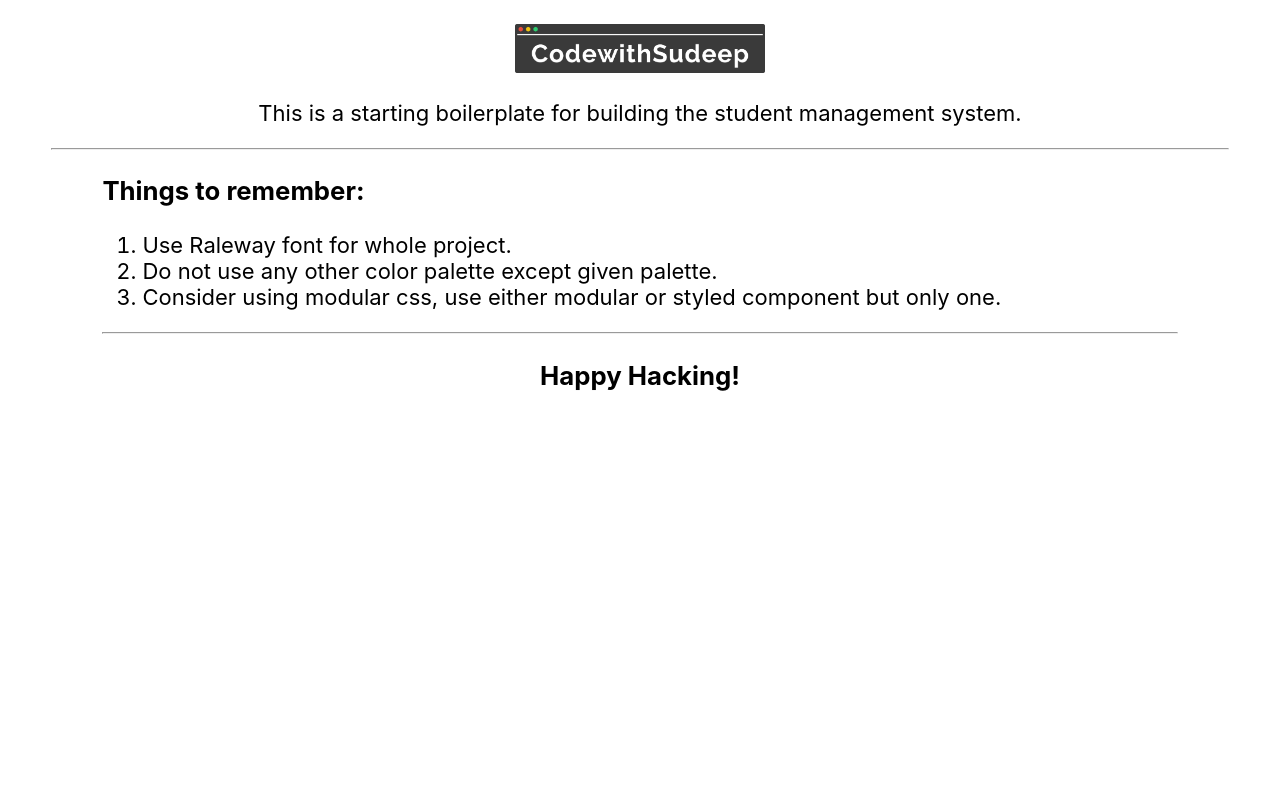
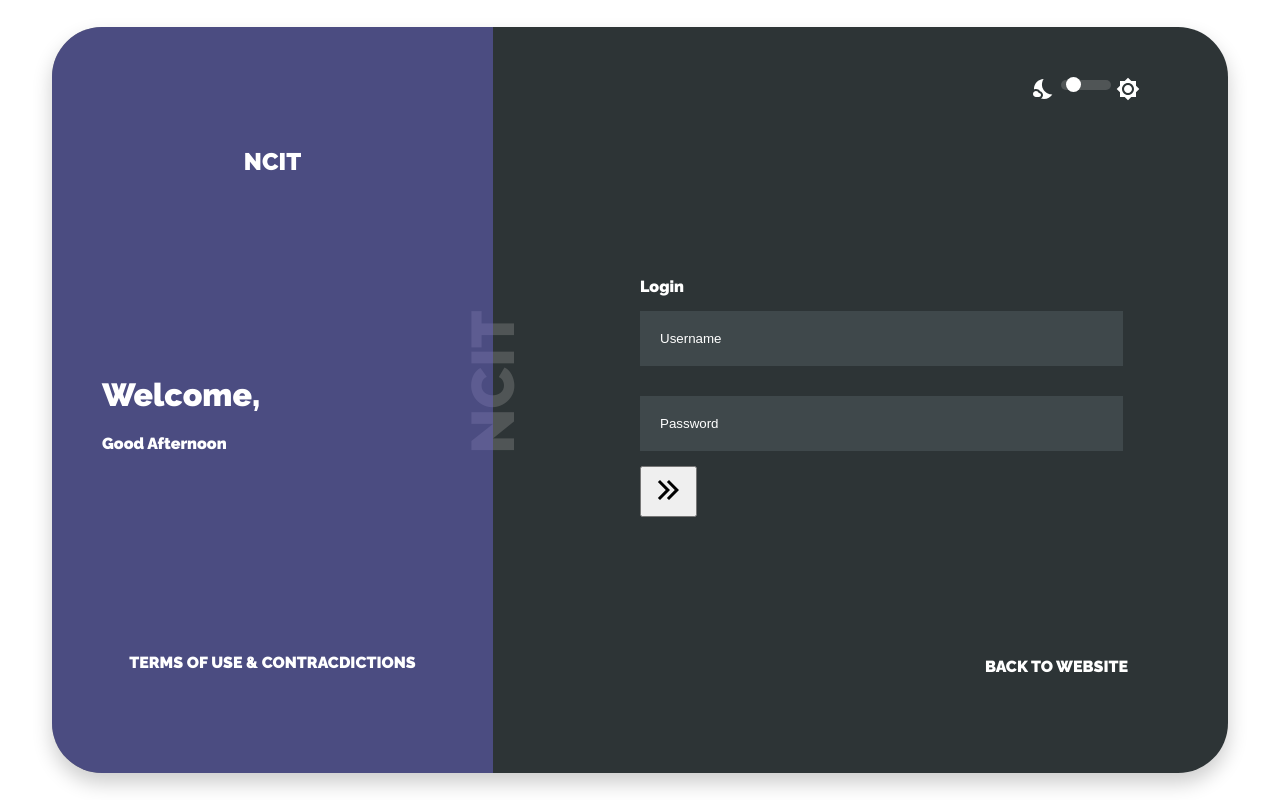
Before and after one commit to danny237/Student-Management-System-1, a React (Create React App) app: page / in a window 1280 px wide. Built offline with nearby package versions, Linux system fonts and the light colour scheme.

Commit message:
login design with night mode

```diff
--- a/package.json
+++ b/package.json
@@ -3,6 +3,8 @@
   "version": "0.1.0",
   "private": true,
   "dependencies": {
+    "@material-ui/core": "^4.11.0",
+    "@material-ui/icons": "^4.9.1",
     "@testing-library/jest-dom": "^5.11.5",
     "@testing-library/react": "^11.1.0",
     "@testing-library/user-event": "^12.1.10",
--- a/src/App.js
+++ b/src/App.js
@@ -1,38 +1,11 @@
 import React from "react";
-import Logo from "./logo.png"; // remove logo
+import LoginForm from './Forms/LoginForm'
 
 export default function App() {
-  // remove this
-  const style = {
-    parent: {
-      textAlign: "center",
-      fontSize: "22px",
-      margin: "3vh 4vw",
-    },
-    info: {
-      textAlign: "left",
-      margin: "0 4vw"
-    }
-  };
+
   return (
-    // clear the parent div
-    <div style={style.parent}>
-      <img src={Logo} alt="CodewithSudeep" style={{ width: "250px" }} />
-      <p>
-        This is a starting boilerplate for building the student management
-        system.
-      </p>
-      <hr />
-      <div style={style.info}>
-        <h3>Things to remember:</h3>
-        <ol>
-          <li>Use Raleway font for whole project.</li>
-          <li>Do not use any other color palette except given palette.</li>
-          <li>Consider using modular css, use either modular or styled component but only one.</li>
-        </ol>
-        <hr/>
-        <h3 style={{textAlign: "center"}}>Happy Hacking!</h3>
-      </div>
+    <div>
+      <LoginForm />
     </div>
   );
 }
--- /dev/null
+++ b/src/Components/InputField.js
@@ -0,0 +1,16 @@
+import React from 'react'
+import style from '../Themes/LoginStyle.module.css'
+
+export default function InputField({placeholder, type, onChange,id}) {
+    return (
+        <div>
+            <input
+                id={id}
+                className={style.input}
+                placeholder={placeholder}
+                type={type}
+                onChange={(e) => onChange(e.target.value)}
+            />
+        </div>
+    )
+}
--- /dev/null
+++ b/src/Forms/LoginForm.js
@@ -0,0 +1,88 @@
+import React, { useState } from 'react'
+import InputField from '../Components/InputField'
+import ArrowForwardIosIcon from '@material-ui/icons/ArrowForwardIos';
+import style from '../Themes/LoginStyle.module.css'
+import NightsStayIcon from '@material-ui/icons/NightsStay';
+import Brightness7Icon from '@material-ui/icons/Brightness7';
+export default function LoginForm() {
+
+    const [username, setUsername] = useState('')
+    const [password, setPassword] = useState('')
+    const [isNightMode, setNightMode] = useState(false)
+
+    const toggleHandler = () =>{
+        if (isNightMode){
+            setNightMode(false)
+        }else{
+            setNightMode(true)
+        }
+    }
+
+    return (
+        <div className={isNightMode ? style.night_body : style.body}>
+            <div className={style.container}>
+
+            {/* left section */}
+            <div className={style.left_section}>
+                <div className={style.center}>
+                    <h2>NCIT</h2>
+                    <div className={style.vertical_center}>
+                        <h1>Welcome,</h1>
+                        <p>Good Afternoon</p>
+                    </div>
+                    <p>TERMS OF USE & CONTRACDICTIONS</p>
+
+                </div>
+            </div>
+
+            <div className={style.ncit}>
+                <h1>NCIT</h1>
+
+            </div>
+            {/* toggle button */}
+            <div className={style.toggle}>
+                <input type="checkbox" id="checkbox" className={style.checkbox}/>
+                <NightsStayIcon className={style.icon}/>
+                    <label htmlFor="checkbox">
+                    <div className={style.togglebtn}>
+                        <div
+                        onClick={() => toggleHandler()}
+                        className={style.circle}></div>
+                    </div>
+                    </label>
+                <Brightness7Icon className={style.icon}/>
+            </div>
+
+
+            {/* login-form */}
+                <div className={style.form}>
+                    <label htmlFor="username">Login</label>
+                    <InputField
+                        id="username"
+                        placeholder="Username"
+                        value={username}
+                        onChange={setUsername}
+                        type="text"
+                    />
+                    <InputField
+                        placeholder="Password"
+                        value={password}
+                        onChange={setPassword}
+                        type="password"
+                    />
+                    <button
+                        className={style.submit_btn}
+                        onClick = {() => console.log(username, password)}
+                    >
+                        <ArrowForwardIosIcon />
+                        <ArrowForwardIosIcon className={style.arrow}/>
+                    </button>
+                    <div className={style.backbtn}>
+                        <p>BACK TO WEBSITE</p>
+                    </div>
+
+                </div>
+            </div>
+        </div>
+    )
+}
--- /dev/null
+++ b/src/Themes/LoginStyle.module.css
@@ -0,0 +1,132 @@
+/* @import url('https://fonts.googleapis.com/css2?family=Raleway:wght@700&display=swap'); */
+@import url('https://fonts.googleapis.com/css2?family=Raleway:wght@900&display=swap');
+.night_body{
+    font-family: 'Raleway', sans-serif;
+    margin: 0px;
+    height: 100vh;
+    width: 100%;
+    background-color: #2D3436;
+    display: flex;
+    justify-content: center;
+    align-items: center;
+}
+.body{
+    font-family: 'Raleway', sans-serif;
+    margin: 0px;
+    height: 100vh;
+    width: 100%;
+    background-color: #fff;
+    display: flex;
+    justify-content: center;
+    align-items: center;
+}
+.container{
+    width: 1176px;
+    height: 746px;
+    border-radius: 50px;
+    background-color: #2D3436;
+    box-shadow: 0px 10px 20px rgba(0, 0, 0, 0.2);
+    position: relative;
+}
+
+.form{
+    z-index: 0;
+    margin-top: 250px;
+    margin-left: 588px;
+    color: white;
+}
+
+.input{
+    width: 443px;
+    margin: 15px 0;
+    color: white;
+    padding: 20px;
+    border: none;
+    background-color: #3F484B;
+}
+
+::placeholder{
+    color: white;
+}
+
+.arrow{
+    margin-left: -15px;
+}
+.submit_btn{
+    padding: 10px;
+}
+
+.ncit{
+    position: absolute;
+    z-index: 0;
+    color: #505556;
+    font-size: 30px;
+    transform: rotate(270deg);
+    margin-top: 280px;
+    margin-left: 370px;
+}
+
+.center{
+    color: #fff;
+    margin-top: 100px;
+    text-align: center;
+}
+
+.left_section{
+    content: "";
+    position: absolute;
+    background: rgba(107, 100, 203, 0.5);
+    height: 746px;
+    width: 441px;
+    border-radius: 50px 0 0 50px;
+    z-index: 1;
+    display: flex;
+    flex-direction: column;
+}
+
+.vertical_center{
+    margin: 200px 0px;
+    margin-left: 50px;
+    text-align: left;
+}
+
+.backbtn{
+    margin-top: 140px;
+    text-align: right;
+    margin-right: 100px;
+}
+
+.toggle{
+    position: absolute;
+    margin-top: 50px;
+    margin-left: 980px;
+    display: flex;
+    color: #fff;
+}
+
+.icon{
+    font-size: medium;
+}
+
+.togglebtn{
+    position:relative;
+    margin: 3px 5px;
+    width: 50px;
+    height: 10px;
+    border-radius: 10px;
+    background-color: #505556;
+}
+
+.circle{
+    position: absolute;
+    width: 15px;
+    height: 15px;
+    margin-left: 5px;
+    margin-top: -2.6px;
+    border-radius: 20px;
+    background-color: #fff;
+}
+.checkbox{
+    visibility: hidden;
+    display: none;
+}
```
Also changed, not shown: 1 other file (tests, documents, lock files or other folders).
